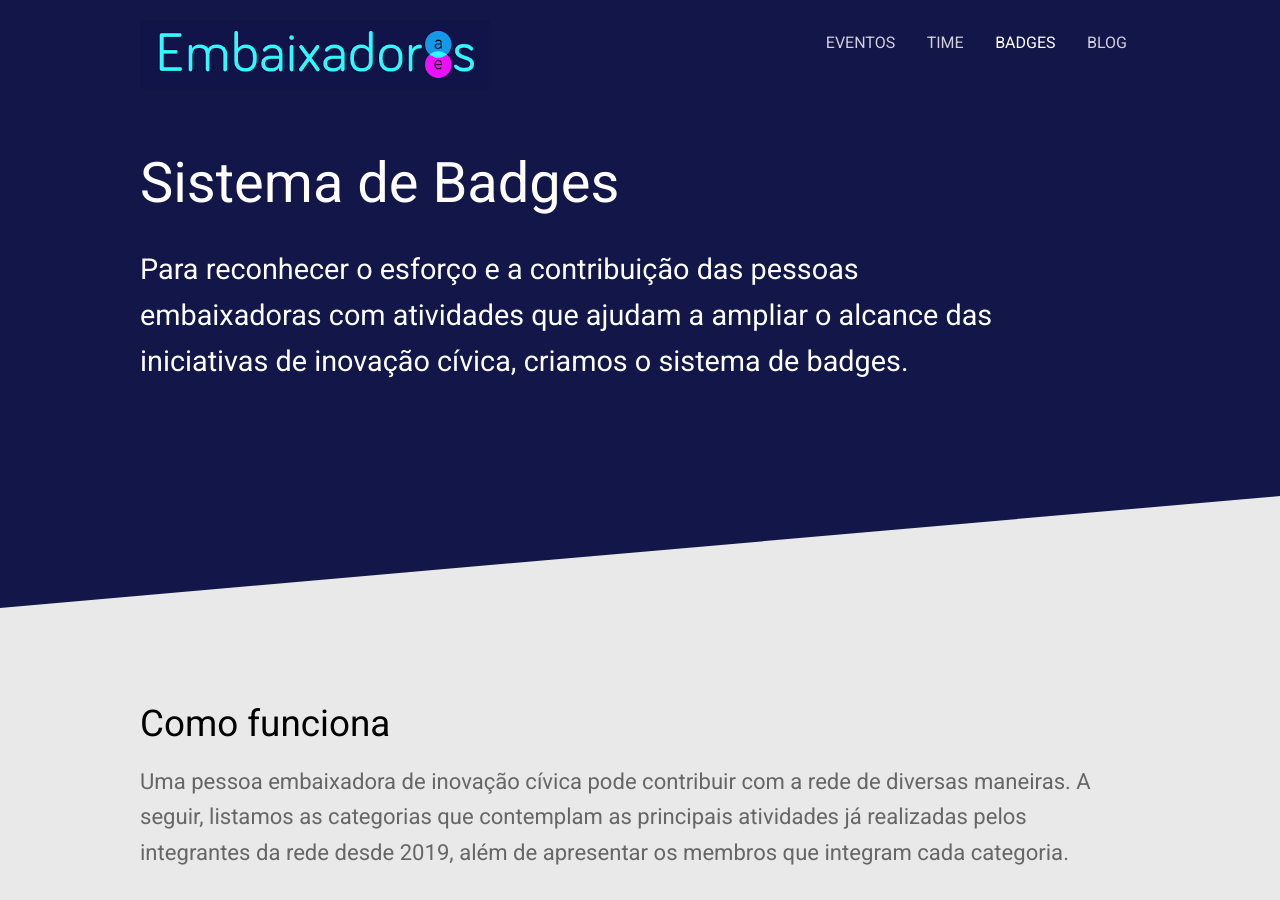
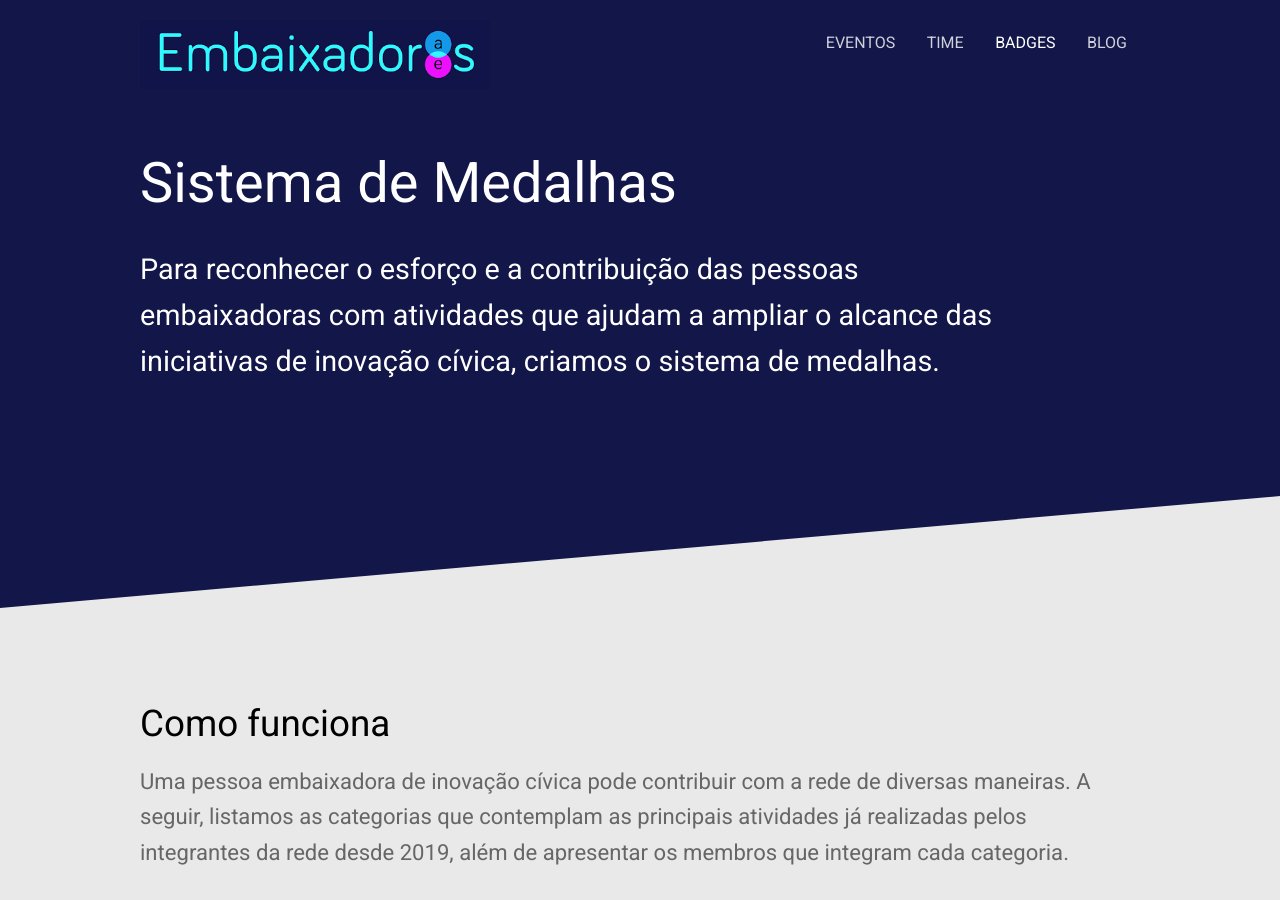
Before and after one commit to okfn-brasil/embaixadoras, a Jekyll site: the page built from badges.html, in a window 1280 px wide and 900 px high. Built offline with Jekyll 4.4.1, drawn with Linux system fonts in a browser that asks for light colours; nearby versions of some CDN libraries; some of the changed text lies outside the part shown.

Commit message:
Traduz medalhas

```diff
--- a/badges.html
+++ b/badges.html
@@ -1,7 +1,7 @@
 ---
-title: badges
-heading: Sistema de Badges
-subtitle: Para reconhecer o esforço e a contribuição das pessoas embaixadoras com atividades que ajudam a ampliar o alcance das iniciativas de inovação cívica, criamos o sistema de badges.
+title: Medalhas
+heading: Sistema de Medalhas
+subtitle: Para reconhecer o esforço e a contribuição das pessoas embaixadoras com atividades que ajudam a ampliar o alcance das iniciativas de inovação cívica, criamos o sistema de medalhas.
 ---
 
 <section class="diagonal" style="background: #e9e9ea">
```
Also changed, not shown: _staff_members/camila_da_cruz.md (+1 -1 lines).
